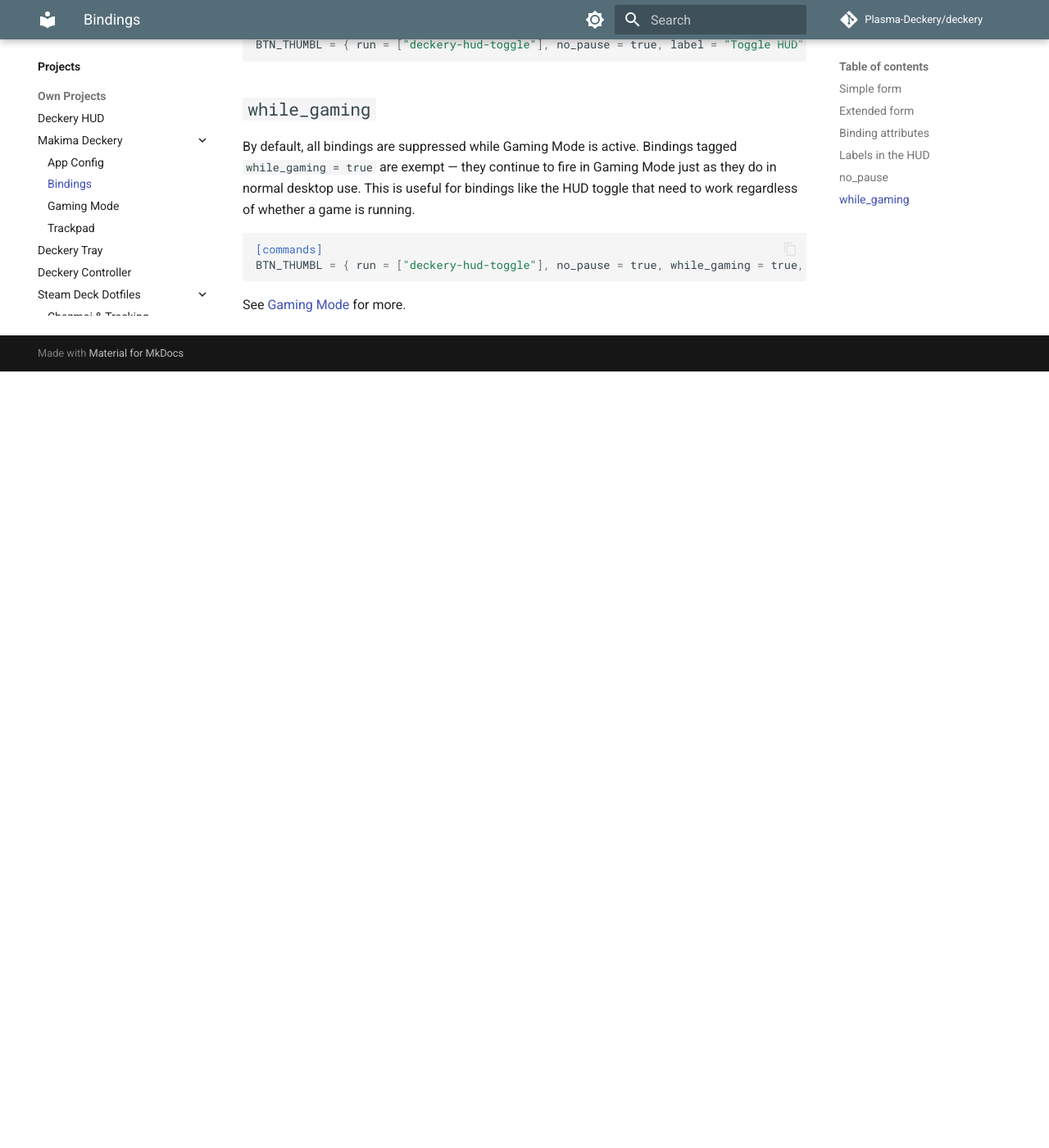
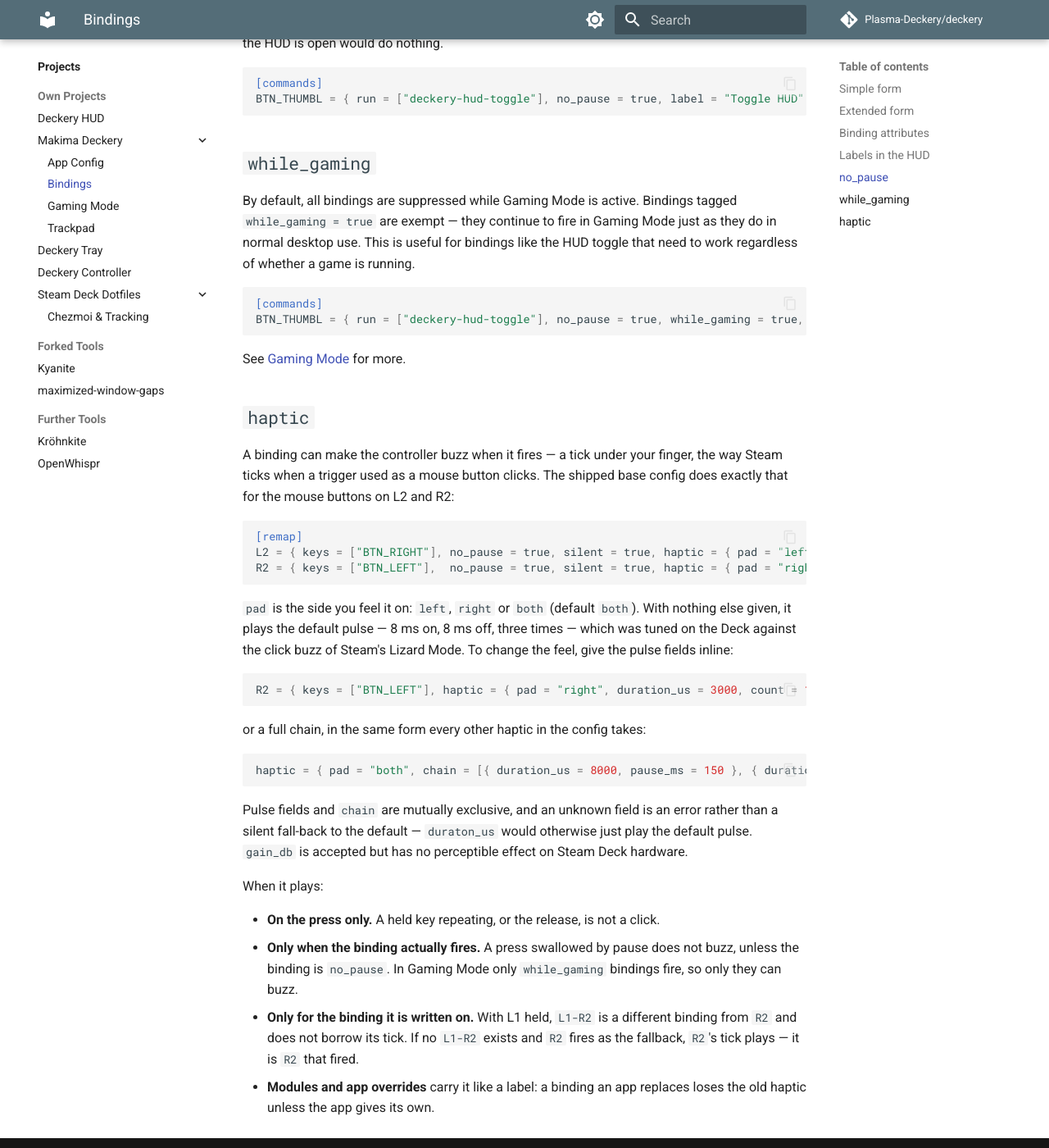
Before and after one commit to Plasma-Deckery/deckery, an MkDocs documentation site: the page built from docs/projects/makima-deckery/bindings.md, in a window 1280 px wide and 1400 px high, scrolled down 1700 px. Shown: the whole window at 82% size. Built offline with MkDocs 1.6.1 and Material for MkDocs 9.7.7, drawn with Linux system fonts in a browser that asks for light colours; comment, search, counter and statistics services are not loaded; before the commit the page ends 2153 px from its top, so only the background shows below that; some of the changed text lies outside the part shown.

Commit message:
Tick L2/R2 on click, and document binding haptics
The mouse buttons on L2 and R2 now play a haptic tick on the side that
was pressed, using makima's new per-binding `haptic` attribute
(makima-deckery #61). The pulse is the default one, tuned on the Deck
against Lizard Mode's own click.

Bindings reference: a `haptic` section covering pad, inline pulse fields
versus `chain`, and when it plays — press only, only when the binding
fires, never borrowed by a combo on the same button.

Two gaps closed while checking the docs for this:
- The introductory Gaming Mode page did not mention the focus threshold
  or muting a game in the background; it now has a short section each.
- The haptic reference listed only Gaming Mode as a place chains are
  used. It now lists the trackpads and binding haptics too, and gives
  gain_db as the integer it is, noting it has no perceptible effect on
  Deck hardware.

````diff
--- a/docs/projects/makima-deckery/bindings.md
+++ b/docs/projects/makima-deckery/bindings.md
@@ -34,6 +34,7 @@ BTN_THUMBL = { run = ["deckery-hud-toggle"], no_pause = true, label = "Toggle HU
 | `label` | string | both | Human-readable name exported to the HUD and OSD |
 | `no_pause` | bool | command | Execute even when makima is paused (e.g. HUD open) |
 | `while_gaming` | bool | both | Not suppressed in Gaming Mode — active during normal use and also in Gaming Mode. Default: false. |
+| `haptic` | table | both | Feedback the controller plays when the binding fires. See [`haptic`](#haptic) below. |
 
 ## Labels in the HUD
 
@@ -65,3 +66,34 @@ BTN_THUMBL = { run = ["deckery-hud-toggle"], no_pause = true, while_gaming = tru
 ```
 
 See [Gaming Mode](gaming-mode.md) for more.
+
+## `haptic`
+
+A binding can make the controller buzz when it fires — a tick under your finger, the way Steam ticks when a trigger used as a mouse button clicks. The shipped base config does exactly that for the mouse buttons on L2 and R2:
+
+```toml
+[remap]
+L2 = { keys = ["BTN_RIGHT"], no_pause = true, silent = true, haptic = { pad = "left" } }
+R2 = { keys = ["BTN_LEFT"],  no_pause = true, silent = true, haptic = { pad = "right" } }
+```
+
+`pad` is the side you feel it on: `left`, `right` or `both` (default `both`). With nothing else given, it plays the default pulse — 8 ms on, 8 ms off, three times — which was tuned on the Deck against the click buzz of Steam's Lizard Mode. To change the feel, give the pulse fields inline:
+
+```toml
+R2 = { keys = ["BTN_LEFT"], haptic = { pad = "right", duration_us = 3000, count = 1 } }
+```
+
+or a full chain, in the same form every other haptic in the config takes:
+
+```toml
+haptic = { pad = "both", chain = [{ duration_us = 8000, pause_ms = 150 }, { duration_us = 8000 }] }
+```
+
+Pulse fields and `chain` are mutually exclusive, and an unknown field is an error rather than a silent fall-back to the default — `duraton_us` would otherwise just play the default pulse. `gain_db` is accepted but has no perceptible effect on Steam Deck hardware.
+
+When it plays:
+
+- **On the press only.** A held key repeating, or the release, is not a click.
+- **Only when the binding actually fires.** A press swallowed by pause does not buzz, unless the binding is `no_pause`. In Gaming Mode only `while_gaming` bindings fire, so only they can buzz.
+- **Only for the binding it is written on.** With L1 held, `L1-R2` is a different binding from `R2` and does not borrow its tick. If no `L1-R2` exists and `R2` fires as the fallback, `R2`'s tick plays — it is `R2` that fired.
+- **Modules and app overrides** carry it like a label: a binding an app replaces loses the old haptic unless the app gives its own.
````
Also changed, not shown: docs/projects/makima-deckery/gaming-mode.md (+8 -0 lines), docs/reference/haptic-feedback.md (+3 -1 lines), 1 other file.
